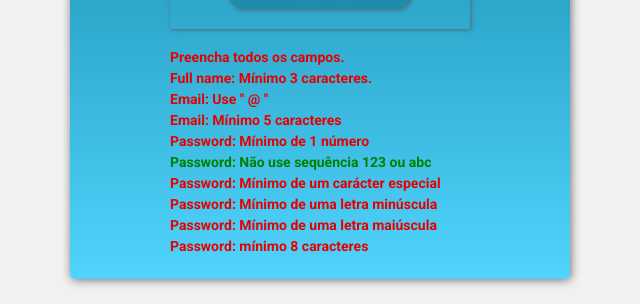
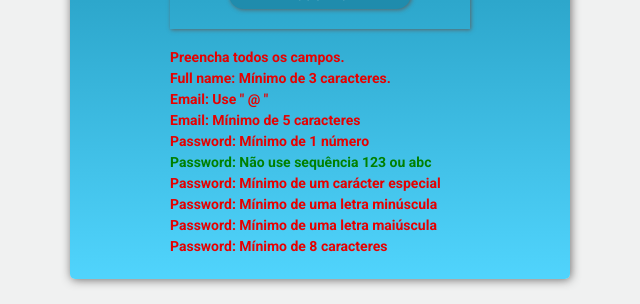
Before and after one commit to CelsoTavares/register-login, a React (Vite) app: page / in a window 1280 px wide. Shown: the part 535-839 px from the top of the page, without its empty margins (320-960 px from the left). Built offline with nearby package versions, Linux system fonts and the light colour scheme.

Commit message:
Update App.jsx

```diff
--- a/src/App.jsx
+++ b/src/App.jsx
@@ -42,13 +42,13 @@ function submit(){
      alert(`Email: Use '@' .`)
 
     }else if(condition.test(password1)) {
-     alert('Password: Não use sequência.')
+     alert('Password: Não use sequência 123 ou abc.')
 
     }else if(!character.test(password1)) {
      alert('Password: Mínimo de 1 carácter especial.')
 
     }else if (password1.length < 8) {
-      alert('Password: mínimo de 8 caracteres.')
+      alert('Password: Mínimo de 8 caracteres.')
 
     }else if(!conditionNumber.test(password1)) {
       alert('Password: Mínimo de 1 número.')
@@ -116,16 +116,16 @@ function submit(){
           : <p style={{color: '#e60000'}}>Preencha todos os campos.</p>}
 
           {name.length >= 3 ?
-          <p style={{color: 'green'}}>Full name: Mínimo 3 caracteres.</p>
-          : <p style={{color: '#e60000'}}>Full name: Mínimo 3 caracteres.</p>}
+          <p style={{color: 'green'}}>Full name: Mínimo de 3 caracteres.</p>
+          : <p style={{color: '#e60000'}}>Full name: Mínimo de 3 caracteres.</p>}
 
           {!conditionEmail.test(email) ?
           <p style={{color: '#e60000'}}>Email: Use " @ "</p>
           :<p style={{color: 'green'}}>Email: Use " @ "</p>}
 
           {email.length >= 5 ?
-          <p style={{color: 'green'}}>Email: Mínimo 5 caracteres</p>
-          :<p style={{color: '#e60000'}}>Email: Mínimo 5 caracteres</p>}
+          <p style={{color: 'green'}}>Email: Mínimo de 5 caracteres</p>
+          :<p style={{color: '#e60000'}}>Email: Mínimo de 5 caracteres</p>}
 
           {!conditionNumber.test(password1) ?
           <p style={{color: '#e60000'}}>Password: Mínimo de 1 número</p>
@@ -148,8 +148,8 @@ function submit(){
           :<p style={{color: 'green'}}>Password: Mínimo de uma letra maiúscula</p>}
 
           {password1.length < 8 ?
-          <p style={{color: '#e60000'}}>Password: mínimo 8 caracteres</p>
-          :<p style={{color: 'green'}}>Password: mínimo 8 caracteres</p>}
+          <p style={{color: '#e60000'}}>Password: Mínimo de 8 caracteres</p>
+          :<p style={{color: 'green'}}>Password: Mínimo de 8 caracteres</p>}
 
         </div>
     </div>
```
